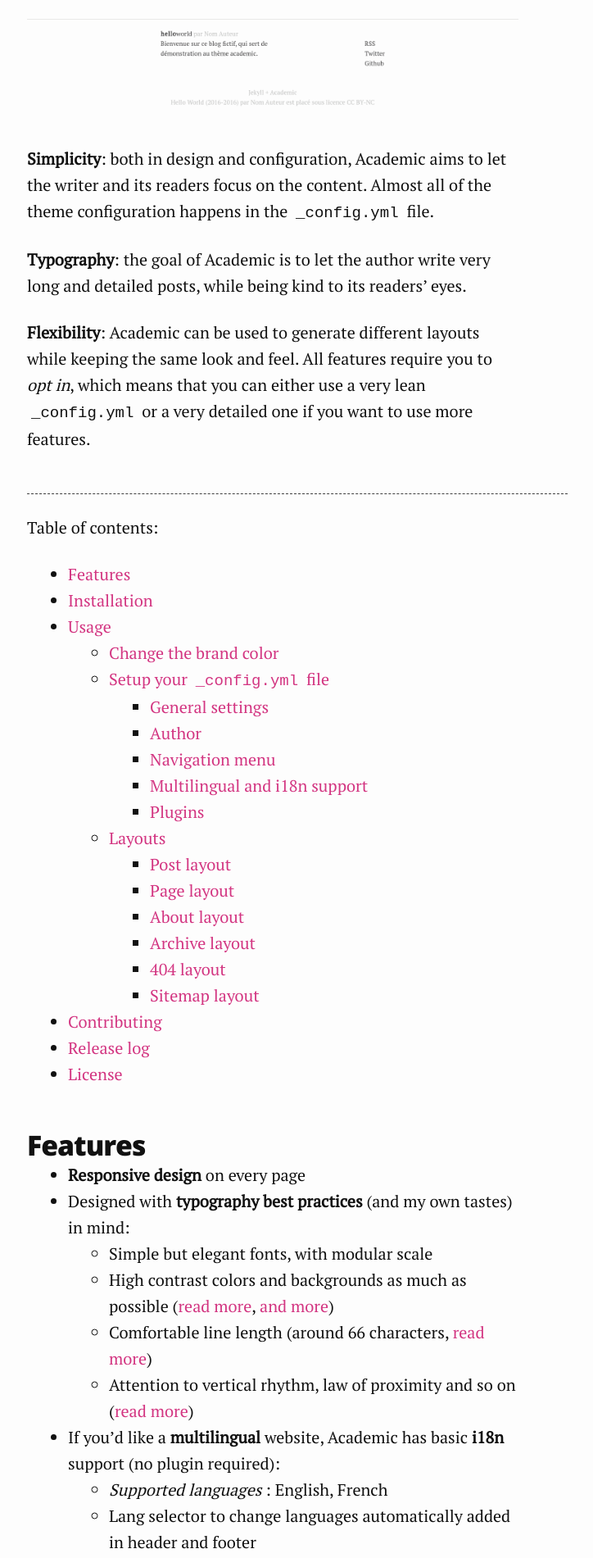
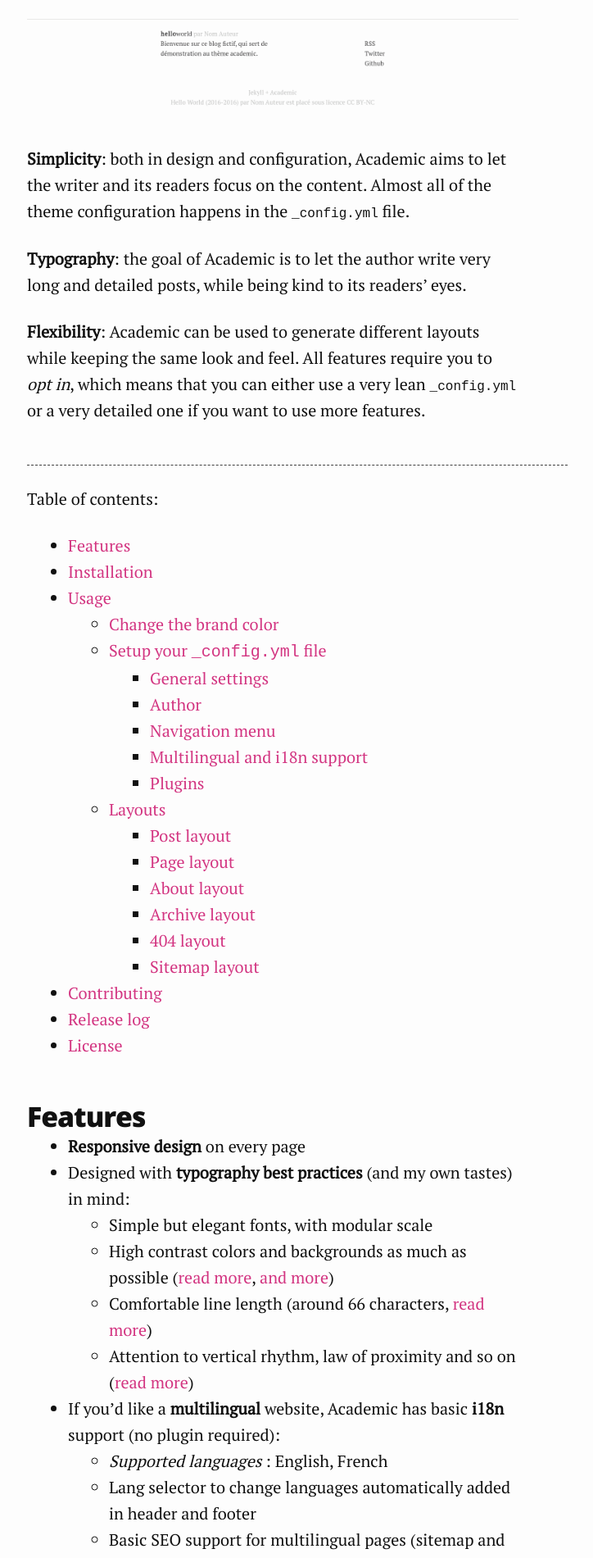
Before and after one commit to gaalcaras/academic, a Jekyll site: the page built from README.md, in a window 1280 px wide. Shown: the part 1266-3167 px from the top of the page at 82% size, without its empty margins (307-1031 px from the left). Built offline with Jekyll 4.4.1, drawn with Linux system fonts in a browser that asks for light colours; our own code applies the rules of GitHub Pages for plain Markdown files.

Commit message:
Make inline code smaller

```diff
--- a/_sass/academic/_base.scss
+++ b/_sass/academic/_base.scss
@@ -192,9 +192,8 @@ blockquote {
  * Code formatting
  */
 
-code {
-  font-size: $small-font-size;
-  padding: 1px 5px;
+p code {
+  @include size(vsmall);
 }
 
 pre {
@@ -204,13 +203,6 @@ pre {
   padding-left: 10px;
   overflow-x: auto;
   @include size(vsmall);
-
-  > code {
-  @include size(vsmall);
-    border: 0;
-    padding-right: 0;
-    padding-left: 0;
-  }
 }
 
 /**
```
